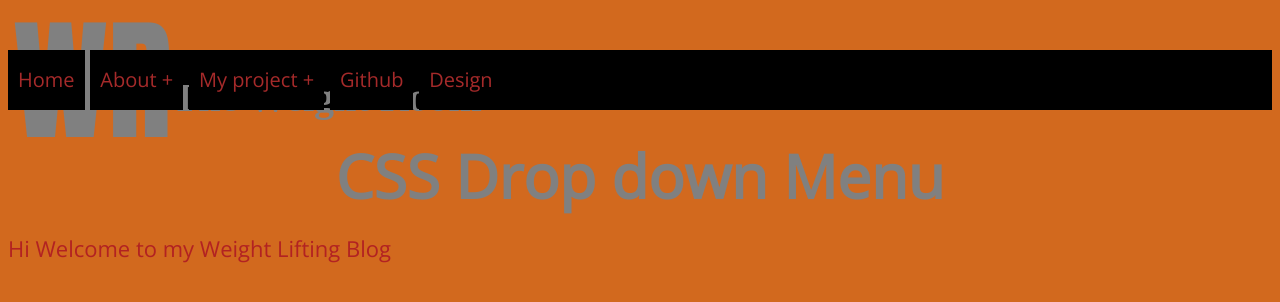
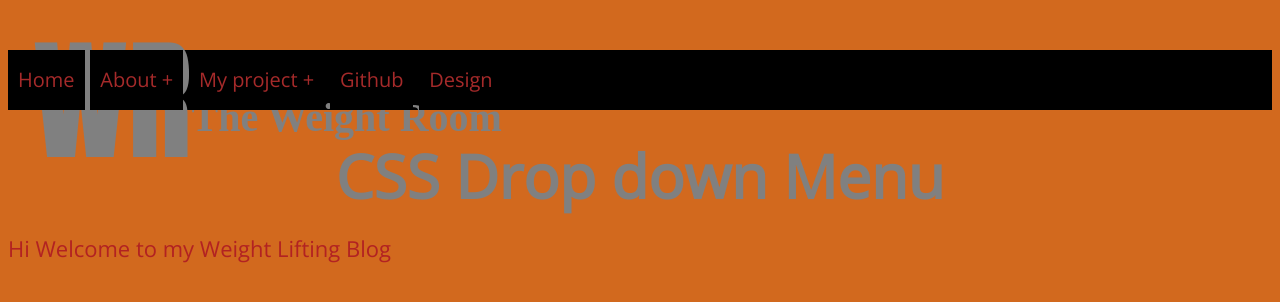
Before and after one commit to decDev-glitch/WEB503-Assessment-Three, a plain HTML site: page code/Index.html in a window 1280 px wide. Drawn offline with nearby package versions, Linux system fonts and the light colour scheme.

Commit message:
padding fix

```diff
--- a/code/Index.css
+++ b/code/Index.css
@@ -4,8 +4,7 @@
 div.Title{
     position: fixed;
     box-sizing: border-box;
-    padding: 5px;
-    z-index: 0;
+    padding: 25px;
 }
 
 h1.Header {
@@ -45,7 +44,6 @@ a {
 
 #container{
     margin: 0 auto;
-    z-index: 1;
 }
 
 nav {
```
